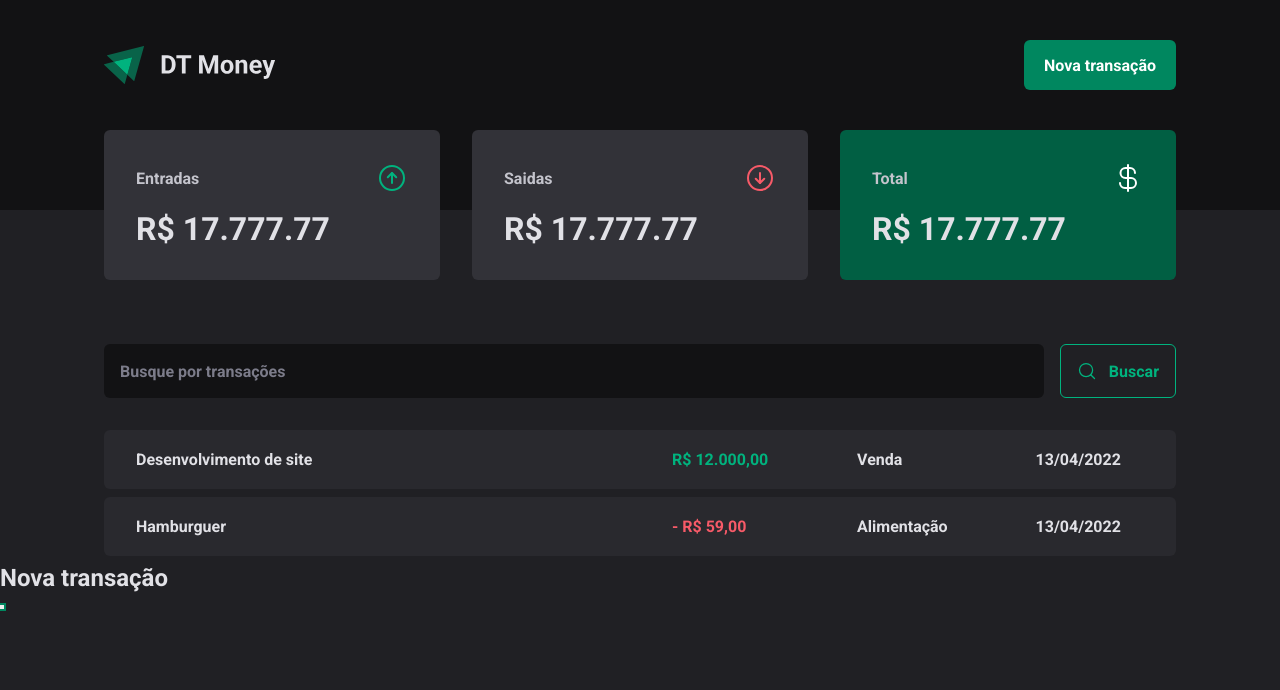
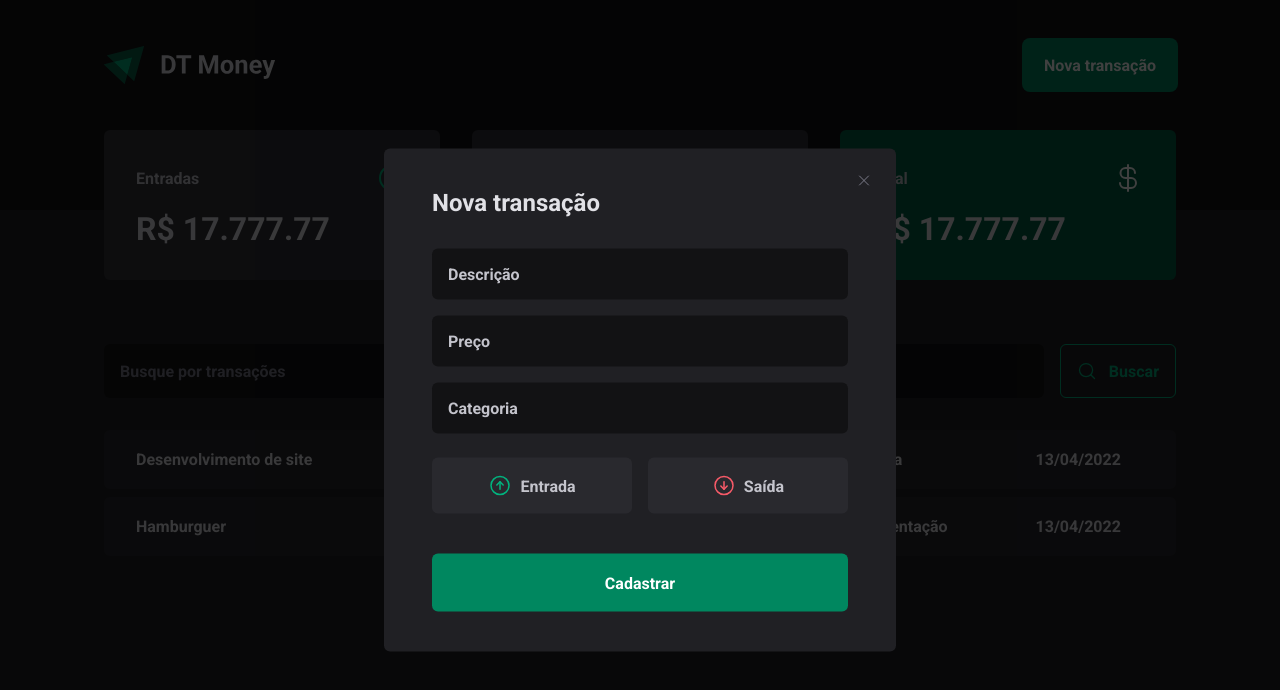
Before and after one commit to Alexandre-Cartaxo/DT-Money, a React (Vite) app: page / in a window 1280 px wide. Both pictures are taken after a click on the button "Nova transação". Shown: the top 690 px of the page. Built offline with nearby package versions, Linux system fonts and the light colour scheme.

Commit message:
Modal de novas transações

```diff
--- a/package.json
+++ b/package.json
@@ -11,6 +11,7 @@
   },
   "dependencies": {
     "@radix-ui/react-dialog": "^1.1.6",
+    "@radix-ui/react-radio-group": "^1.2.3",
     "phosphor-react": "^1.4.1",
     "react": "^19.0.0",
     "react-dom": "^19.0.0",
--- a/src/components/Header/index.tsx
+++ b/src/components/Header/index.tsx
@@ -1,6 +1,7 @@
 import { HeaderContainer, HeaderContent, NewTransactionButton } from "./styles";
 import logoImg from '../../assets/logo.svg'
 import * as Dialog from '@radix-ui/react-dialog'
+import { NewTransactionModal } from "../NewTransactionModal";
 
 export function Header(){
   return(
@@ -12,14 +13,7 @@
         <NewTransactionButton>Nova transação </NewTransactionButton>
         </Dialog.Trigger>
 
-        <Dialog.Portal>
-          <Dialog.Overlay/>
-
-          <Dialog.Content>
-            <Dialog.Title>Nova transação</Dialog.Title>
-            <Dialog.Close/>
-          </Dialog.Content>
-        </Dialog.Portal>
+        <NewTransactionModal/>
       </Dialog.Root>
       </HeaderContent>
     </HeaderContainer>
--- /dev/null
+++ b/src/components/NewTransactionModal/index.tsx
@@ -0,0 +1,49 @@
+import * as Dialog from '@radix-ui/react-dialog';
+import { Content, Overlay, TransactionType, TransactionTypeButton } from './styles';
+import { ArrowCircleDown, ArrowCircleUp, X } from 'phosphor-react';
+import { CloseButton } from './styles';
+
+export function NewTransactionModal() {
+  return (
+    <Dialog.Portal>
+      <Overlay />
+
+      <Content>
+
+        <Dialog.Title>Nova transação</Dialog.Title>
+
+        <CloseButton>
+          <X />
+        </CloseButton>
+
+
+        <form action="">
+          <input type='text' placeholder='Descrição' required/>
+          <input type='number' placeholder='Preço' required/>
+          <input type="text" placeholder='Categoria' required/>
+
+          <TransactionType>
+            <TransactionTypeButton variant="income" value='income'>
+
+              <ArrowCircleUp size={24}/>
+              Entrada
+            </TransactionTypeButton>
+
+            <TransactionTypeButton variant='outcome' value='outcome'>
+              <ArrowCircleDown size={24}/>
+              Saída
+            </TransactionTypeButton>
+
+          </TransactionType>
+
+          <button type='submit'>
+            Cadastrar
+          </button>
+        </form>
+
+      </Content>
+
+    </Dialog.Portal>
+
+  )
+}
--- /dev/null
+++ b/src/components/NewTransactionModal/styles.ts
@@ -0,0 +1,119 @@
+
+import * as Dialog from "@radix-ui/react-dialog";
+import styled from "styled-components";
+import * as RadioGroup  from "@radix-ui/react-radio-group";
+
+export const Overlay = styled(Dialog.Overlay)`
+  position: fixed;
+  width: 100vw;
+  height: 100vh;
+  inset: 0;
+  background: rgba(0,0,0,0.75);
+
+`;
+
+export const Content = styled(Dialog.Overlay)`
+  min-width: 32rem;
+  border-radius:6px;
+  padding: 2.5rem 3rem;
+  background: ${props=>props.theme['gray-800']};
+
+  position: fixed;
+  top: 50%;
+  left: 50%;
+  transform: translate(-50%,-50%); //Centraliza o Dialog [caixa]
+
+  form{
+    margin-top: 2rem;
+
+    display: flex;
+    flex-direction: column;
+    gap: 1rem;
+
+    input{
+      border-radius: 6px;
+      border: 0;
+      background: ${props=>props.theme["gray-900"]};
+      color: ${props=>props.theme["gray-300"]};
+      padding: 1rem;
+
+      &::placeholder{
+        color: ${props=>props.theme["gray-300"]};
+
+      }
+    }
+
+    button[type="submit"]{
+      height: 58px;
+      border: 0;
+      background: ${props=>props.theme["green-500"]};
+      color: ${props=>props.theme.white};
+      font-weight: bold;
+      padding: 0 1.25rem;
+      border-radius: 6px;
+      margin-top: 1.5rem;
+      cursor: pointer;
+
+      &:hover{
+        background: ${props=>props.theme["green-700"]};
+        transition: background-color 0.2s;
+      }
+    }
+
+  }
+
+`;
+
+export const CloseButton = styled(Dialog.Close)`
+  position: absolute;
+  background: transparent;
+  border: 0;
+  top: 1.5rem;
+  right: 1.5rem;
+  line-height: 0%;
+  cursor: pointer;
+  color: ${props=>props.theme["gray-500"]}
+
+`;
+
+export const TransactionType = styled(RadioGroup.Root)`
+  display: grid;
+  grid-template-columns: repeat(2, 1fr);
+  gap: 1rem;
+  margin-top: 0.5rem;
+`;
+
+interface TransactionTypeButtonProps {
+  variant: 'income' | 'outcome';
+}
+
+export const TransactionTypeButton = styled(RadioGroup.Item)<TransactionTypeButtonProps>`
+  background: ${props=>props.theme["gray-700"]};
+  padding: 1rem;
+  display: flex;
+  align-items: center;
+  justify-content: center;
+  gap: 0.5rem;
+  border-radius: 6px;
+  cursor: pointer;
+  border: 0;
+  color: ${props=>props.theme["gray-300"]};
+
+  svg{
+    color: ${props=>props.variant === 'income' ? props.theme["green-300"] : props.theme["red-300"]};
+  }
+
+  &[data-state='unchecked']:hover{
+    transition: background-color 2s;
+    background: ${props=> props.theme["gray-600"]};
+  }
+
+  &[data-state="checked"]{
+    color: ${props=> props.theme.white};
+    background: ${props=> props.variant === 'income' ? props.theme["green-500"]: props.theme["red-500"]};
+
+   svg{
+    color: ${props=>props.theme.white};
+   }
+  }
+`;
```
Also changed, not shown: 2 other files (tests, documents, lock files or other folders).
